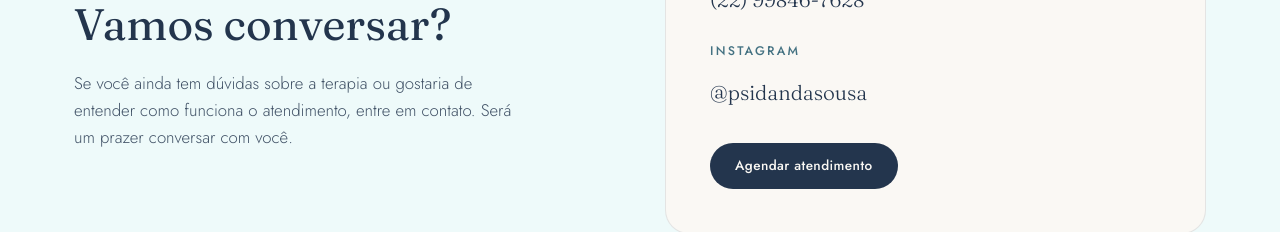
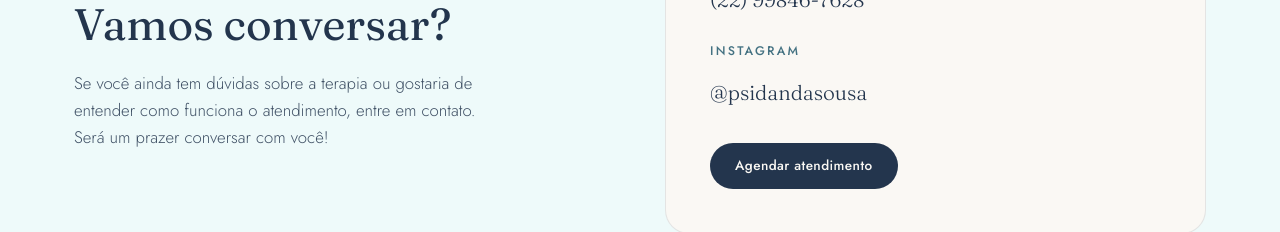
Before and after one commit to walsinaw/danda-sousa-site, a Next.js app: page / in a window 1280 px wide. Shown: the part 7458-7690 px from the top of the page. Built offline with nearby package versions, Linux system fonts and the light colour scheme.

Commit message:
alteração contato

```diff
--- a/components/Contact.tsx
+++ b/components/Contact.tsx
@@ -9,8 +9,9 @@ export default function Contact() {
           <h2>Vamos conversar?</h2>
           <p>
             Se você ainda tem dúvidas sobre a terapia ou gostaria de entender
-            como funciona o atendimento, entre em contato. Será um prazer
-            conversar com você.
+            como funciona o atendimento, entre em contato.
+            <br />
+            Será um prazer conversar com você!
           </p>
         </div>
 
```
